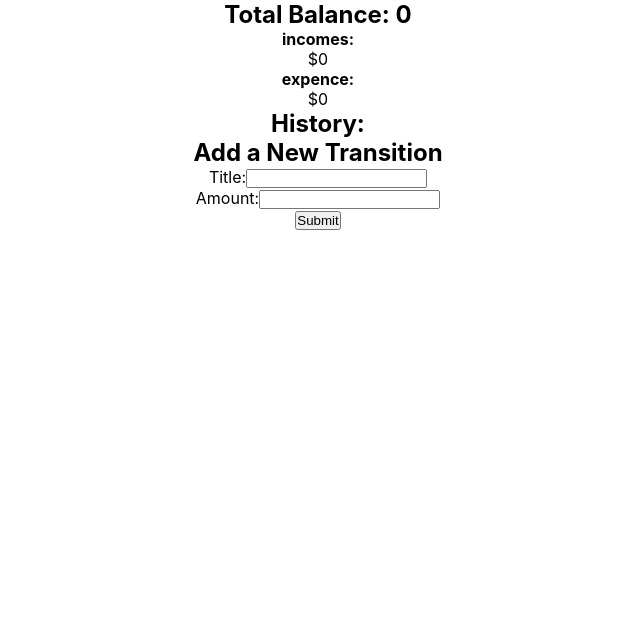
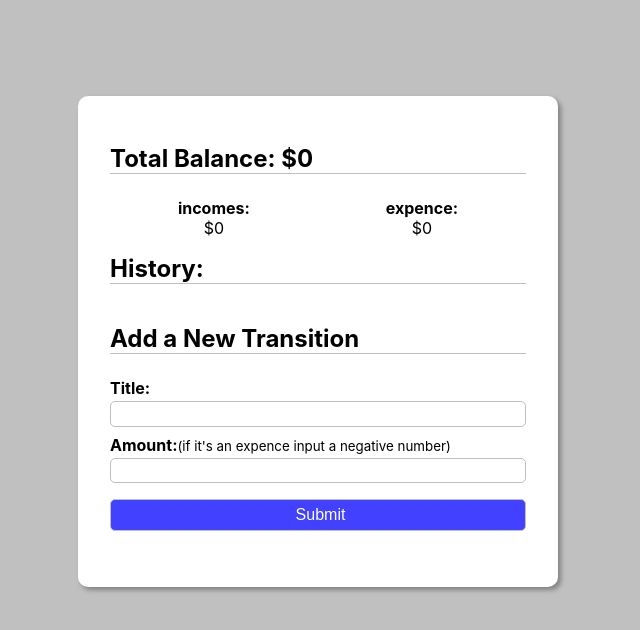
Before and after one commit to amirbt13/expence-tracker, a React (Create React App) app: page / in a window 1280 px wide. Shown: the top 630 px of the page, without its empty margins (322-962 px from the left). Built offline with nearby package versions, Linux system fonts and the light colour scheme; the HTML template or start-up script is replaced by a standard one.

Commit message:
basic CSS added

```diff
--- a/src/App.css
+++ b/src/App.css
@@ -1,38 +1,77 @@
-.App {
-  text-align: center;
+.app {
+   display: flex;
+   flex-direction: column;
+   background-color: #fff;
+   padding: 3rem 2rem;
+   border-radius: 10px;
+   box-shadow: 3px 3px 5px grey;
+   justify-content: center;
+   margin: 6rem 0rem;
+   width: 30rem;
 }
 
-.App-logo {
-  height: 40vmin;
-  pointer-events: none;
+.balance h2 {
+   border-bottom: 1px solid silver;
+   margin-bottom: 1.5rem;
 }
 
-@media (prefers-reduced-motion: no-preference) {
-  .App-logo {
-    animation: App-logo-spin infinite 20s linear;
-  }
+.balanceDetails {
+   display: flex;
+   justify-content: space-around;
+   padding-bottom: 1rem;
 }
 
-.App-header {
-  background-color: #282c34;
-  min-height: 100vh;
-  display: flex;
-  flex-direction: column;
-  align-items: center;
-  justify-content: center;
-  font-size: calc(10px + 2vmin);
-  color: white;
+.balanceDetails div {
+   display: flex;
+   flex-direction: column;
+   justify-content: center;
+   align-items: center;
 }
 
-.App-link {
-  color: #61dafb;
+.history {
+   padding-bottom: 1rem;
 }
 
-@keyframes App-logo-spin {
-  from {
-    transform: rotate(0deg);
-  }
-  to {
-    transform: rotate(360deg);
-  }
+.history h2 {
+   border-bottom: 1px solid silver;
+   margin-bottom: 1.5rem;
 }
+
+.historyItem {
+   display: flex;
+   justify-content: space-between;
+}
+
+.addSection label {
+   font-weight: bold;
+}
+
+form div {
+   margin-bottom: 0.5rem;
+}
+
+input {
+   width: 100%;
+   height: 1.6rem;
+   border-radius: 5px;
+   border: 1px solid silver;
+   margin-top: 3px;
+   padding-left: 5px;
+}
+
+input:focus {
+   outline: none;
+}
+
+.button {
+   margin-top: 0.5rem;
+   height: 2rem;
+   background-color: rgb(65, 65, 255);
+   color: #fff;
+   font-size: 1em;
+}
+
+.addSection h2 {
+   border-bottom: 1px solid silver;
+   margin-bottom: 1.5rem;
+}
--- a/src/App.js
+++ b/src/App.js
@@ -15,13 +15,13 @@ function App() {
   const [totalBalance, setTotalBalance] = useState(0)
 
   return (
-    <div className="App">
+    <div className="app">
 
-      <Balance totalBalance={totalBalance} setTotalBalance={setTotalBalance} balance={balance}/>
+        <Balance totalBalance={totalBalance} setTotalBalance={setTotalBalance} balance={balance}/>
 
-      <History balance={balance}/>
+        <History balance={balance}/>
 
-      <AddSection totalBalance={totalBalance} balance={balance} setBalance={setBalance}/>
+        <AddSection totalBalance={totalBalance} balance={balance} setBalance={setBalance}/>
 
     </div>
   );
--- a/src/components/AddSection.js
+++ b/src/components/AddSection.js
@@ -52,7 +52,7 @@ const AddSection = ({balance, setBalance, totalBalance}) => {
 
 
   return (
-    <div>
+    <div className='addSection'>
       <h2>Add a New Transition</h2>
       <form>
         <div>
@@ -61,12 +61,13 @@ const AddSection = ({balance, setBalance, totalBalance}) => {
         </div>
 
         <div>
-         <label>Amount:</label>
+         <label>Amount:</label><small>(if it's an expence input a negative number)</small>
          <input type='number' name='amount' value={transition.amount} onChange={changeHandler}/>
         </div>
 
-         <input type='submit' onClick={submitHandler}/>
-
+        <div>
+         <input className='button' type='submit' onClick={submitHandler}/>
+        </div>
       </form>
     </div>
   )
--- a/src/components/Balance.js
+++ b/src/components/Balance.js
@@ -21,11 +21,11 @@ const Balance = ({ balance, totalBalance, setTotalBalance }) => {
 
 
   return (
-    <div>
-      <h2>Total Balance: {totalBalance}</h2>
-      <div>
-         <h4>incomes:</h4><span>${totalIncomesAmount}</span>
-         <h4>expence:</h4><span>${totalExpencesAmount}</span>
+    <div className='balance'>
+      <h2>Total Balance: ${totalBalance}</h2>
+      <div className='balanceDetails'>
+         <div><h4>incomes:</h4><span>${totalIncomesAmount}</span></div>
+         <div><h4>expence:</h4><span>${totalExpencesAmount}</span></div>
       </div>
     </div>
   )
--- a/src/components/History.js
+++ b/src/components/History.js
@@ -5,7 +5,7 @@ import HistoryItem from './HistoryItem'
 
 const History = ({ balance }) => {
   return (
-    <div>
+    <div className='history'>
       <h2>History:</h2>
        {balance.map(transition => <HistoryItem key={transition.id} transition={transition}/>)}
     </div>
--- a/src/components/HistoryItem.js
+++ b/src/components/HistoryItem.js
@@ -2,7 +2,7 @@ import React from 'react'
 
 const HistoryItem = ({ transition }) => {
   return (
-    <div>
+    <div className='historyItem'>
       <h5>title:{transition.title}</h5>
       <span>Amount: ${transition.amount}</span>
     </div>
--- a/src/index.css
+++ b/src/index.css
@@ -11,6 +11,10 @@ body {
     sans-serif;
   -webkit-font-smoothing: antialiased;
   -moz-osx-font-smoothing: grayscale;
+  display: flex;
+  background-color: silver;
+  justify-content: center;
+  align-items: center;
 }
 
 code {
```
